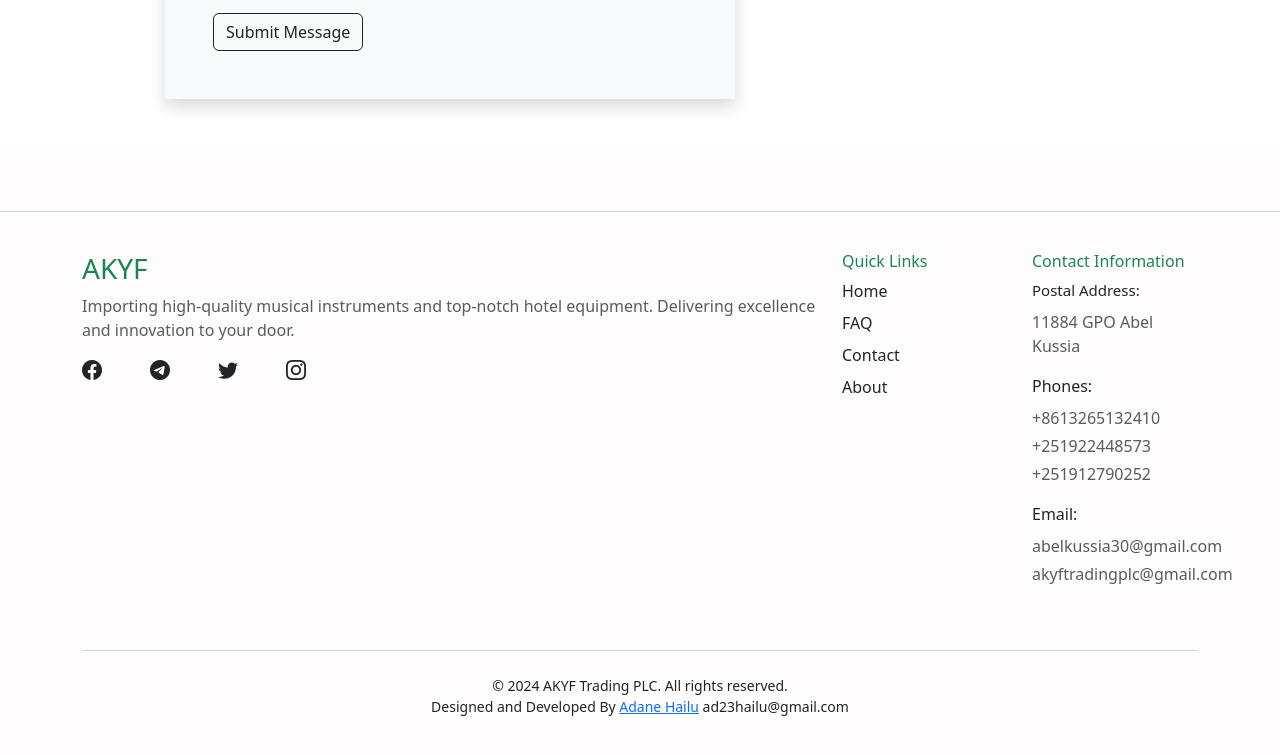
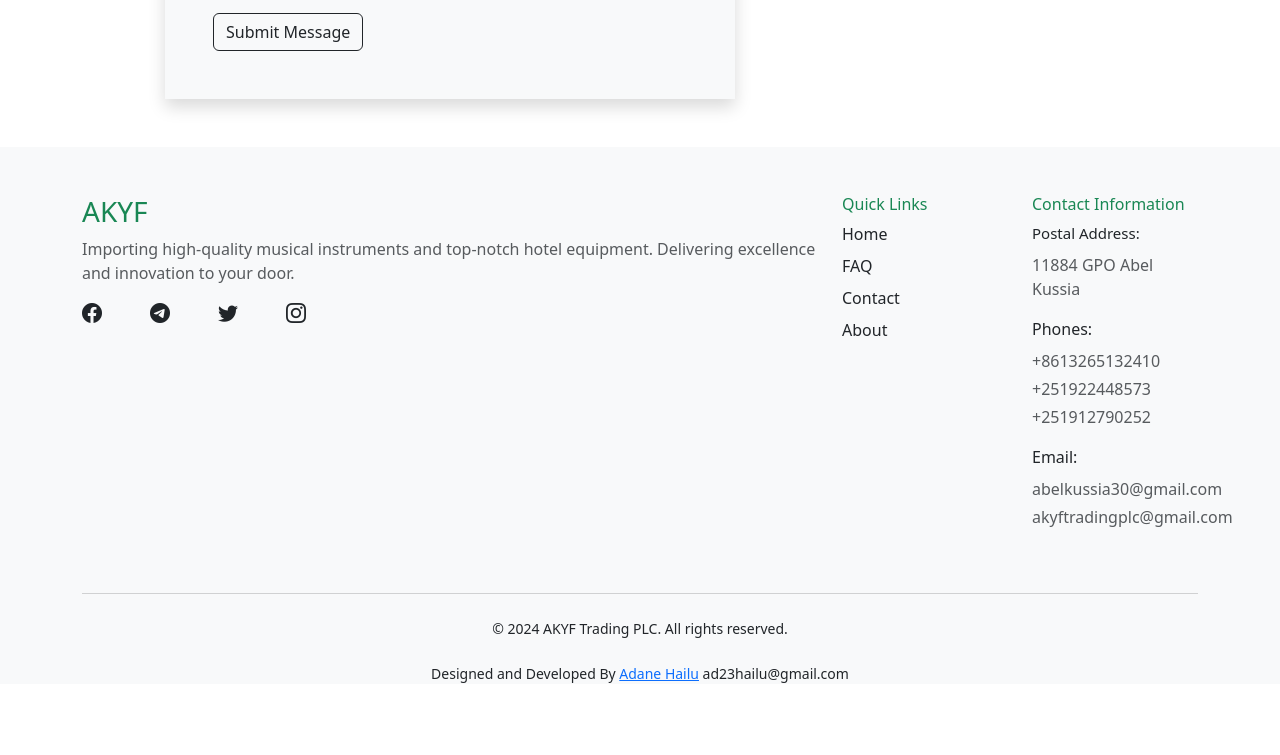
Before and after one commit to ADhailu/AKYF, a plain HTML site: page contact.html in a window 1280 px wide. Shown: the part 1059-1814 px from the top of the page. After the commit the page ends 1743 px from the top, so only its background shows below. Drawn offline with nearby package versions, Linux system fonts and the light colour scheme; files whose address does not match are found by name.

Commit message:
Update contact.html

```diff
--- a/contact.html
+++ b/contact.html
@@ -180,9 +180,8 @@
 
         <button id="backToTopBtn" class="btn" title="Go to top"><i class="fas fa-chevron-up"></i></button>
 
-        <footer class="text-dark py-5 mt-5" style="background: rgb(254, 252, 252);">
-            <hr class="text-muted">
-            <div class="container pt-4">
+           <footer class="text-dark pt-5 mt-5 bg-light">
+            <div class="container">
                 <div class="row">
                     <div class="col-md-8">
                         <h3 class="text-success">AKYF</h3>
@@ -227,7 +226,7 @@
                     </div>
                 </div>
                 <hr class="mt-4 mb-4 text-muted">
-                <p class="text-center small mb-0">© 2024 AKYF Trading PLC. All rights reserved.</p>
+                <p class="text-center small mb-0 mb-4">© 2024 AKYF Trading PLC. All rights reserved.</p>
                 <p class="text-center small mb-0">Designed and Developed By <a class="contact_me">Adane Hailu</a> ad23hailu@gmail.com </p>
             </div>
         </footer>
```
